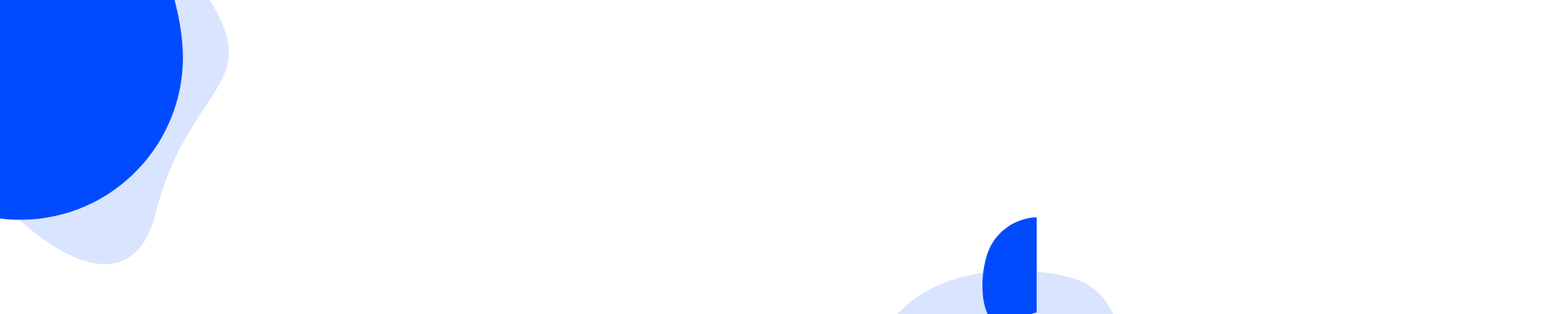
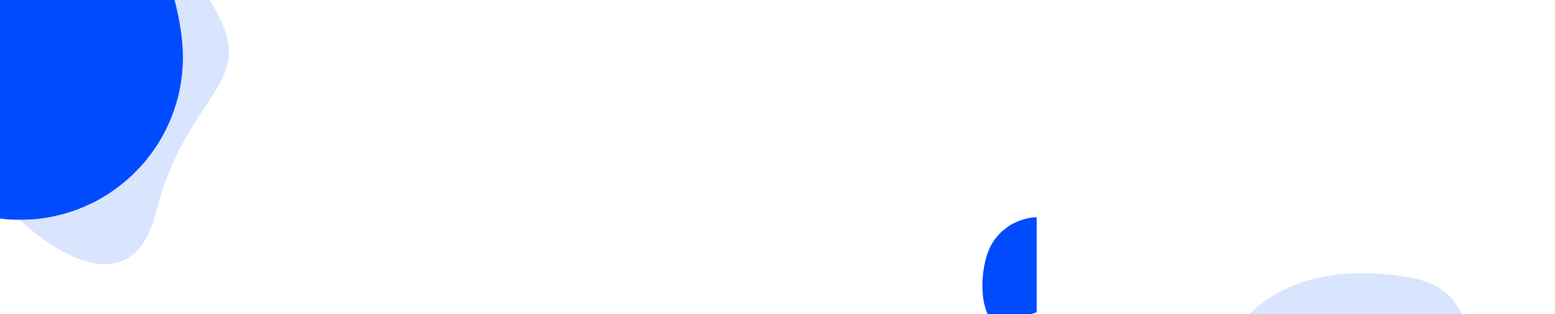
Before and after one commit to seohyundeveloper/shopping, a website: page pages/login.html in a window 1280 px wide. Shown: the top 388 px of the page at 81% size, 1920 px wide, since content can reach past the window. Drawn offline with Linux system fonts and the light colour scheme.

Commit message:
단위수정

```diff
--- a/scss/pages/_login.scss
+++ b/scss/pages/_login.scss
@@ -40,8 +40,8 @@ body {
     height: rem(442);
     position: absolute;
     z-index:-1;
-    bottom: rem(47);
-    right:rem(-182);
+    bottom: 5.5%;
+    right: -48%;
     transform: rotate(-54deg);
   }
 }
```
Also changed, not shown: css/style.css.
